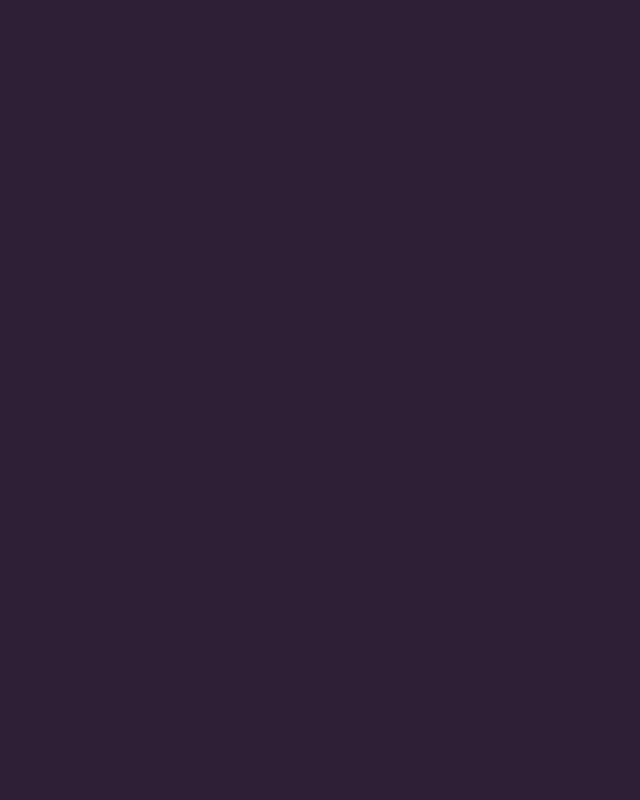
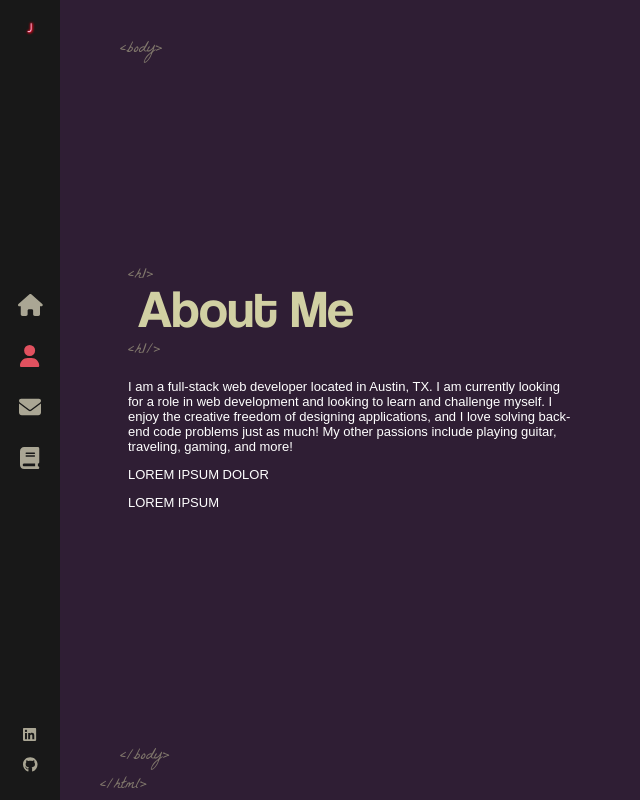
Before and after one commit to jsadowski7/JS-React-Portfolio, a React (Create React App) app in the folder 01-portfolio-app/: page /about in a window 1280 px wide. Before the commit this address had no page. Shown: the whole page, without its empty margins (0-640 px from the left). Built offline with nearby package versions, Linux system fonts and the light colour scheme.

Commit message:
Created About Me page, added and styled text. added font awesome icons but error with loading them

```diff
--- a/01-portfolio-app/src/App.js
+++ b/01-portfolio-app/src/App.js
@@ -2,6 +2,7 @@ import './App.scss';
 import { Routes, Route } from 'react-router-dom';
 import Layout from './components/Layout';
 import Home from './components/Home';
+import About from './components/About';
 
 function App() {
   return (
@@ -9,6 +10,7 @@ function App() {
     <Routes>
       <Route path="/" element={<Layout />}>
         <Route index element={<Home />} />
+        <Route path="about" element={<About />} />
         </Route>
     </Routes>
     </>
--- /dev/null
+++ b/01-portfolio-app/src/components/About/index.js
@@ -0,0 +1,50 @@
+import './index.scss'
+import { FontAwesomeIcon } from '@fortawesome/react-fontawesome';
+import {
+    faAngular,
+    faHtml5,
+    faCss3,
+    faReact,
+    faJsSquare,
+    faGitAlt
+} from '@fortawesome/free-solid-svg-icons';
+
+const About = () => {
+    return (
+        <div className='container about-page'>
+            <div className='text-zone'>
+                <h1>About Me</h1>
+                <p>I am a full-stack web developer located in Austin, TX. I am currently looking for a role in web development
+                    and looking to learn and challenge myself. I enjoy the creative freedom of designing applications, and I love
+                    solving back-end code problems just as much! My other passions include playing guitar, traveling, gaming, and more!
+                </p>
+                <p>LOREM IPSUM DOLOR</p>
+                <p>LOREM IPSUM</p>
+            </div>
+            <div className='stage-cube-cont'>
+                <div className='cubespinner'>
+                    <div className='face1'>
+                        <FontAwesomeIcon icon={faAngular} color='#DD0031' />
+                    </div>
+                    <div className='face2'>
+                        <FontAwesomeIcon icon={faHtml5} color='#DD0031' />
+                    </div>
+                    <div className='face3'>
+                        <FontAwesomeIcon icon={faCss3} color='#DD0031' />
+                    </div>
+                    <div className='face4'>
+                        <FontAwesomeIcon icon={faReact} color='#DD0031' />
+                    </div>
+                    <div className='face5'>
+                        <FontAwesomeIcon icon={faJsSquare} color='#DD0031' />
+                    </div>
+                    <div className='face6'>
+                        <FontAwesomeIcon icon={faGitAlt} color='#DD0031' />
+                    </div>
+                </div>
+            </div>
+        </div>
+    )
+}
+
+export default About;
--- a/01-portfolio-app/src/components/Layout/index.scss
+++ b/01-portfolio-app/src/components/Layout/index.scss
@@ -37,3 +37,71 @@
     animation: fadeIn 1s forwards;
     animation-delay: 1s;
 }
+
+.about-page {
+    .text-zone {
+        position: absolute;
+        left: 10%;
+        top: 50%;
+        transform: translateY(-50%);
+        width: 35%;
+        vertical-align: middle;
+        display: table-cell;
+        max-height: 90%;
+
+        h1 {
+            font-size: 53px;
+            font-family: 'Coolvetica';
+            color: #d1d0a3;
+            font-weight: 400;
+            margin-top: 0;
+            position: relative;
+            margin-bottom: 40px;
+            left: 10px;
+
+            &::before {
+                content: '<h1>';
+                font-family: 'La Belle Aurore';
+                font-size: 16px;
+                position: absolute;
+                margin-top: -10px;
+                left: -10px;
+                opacity: 0.5;
+                line-height: 16px;
+            }
+
+            &::after {
+                content: '<h1/>';
+                font-family: 'La Belle Aurore';
+                font-size: 16px;
+                line-height: 16px;
+                position: absolute;
+                left: -30px;
+                bottom: -20px;
+                margin-left: 20px;
+                opacity: 0.5;
+            }
+        }
+
+        p {
+            font-size: 13px;
+            color: #fff;
+            font-family: sans-serif;
+            font-weight: 300;
+            min-width: fit-content;
+            animation: pulse 1s;
+
+            &:nth-of-type(1) {
+                animation-delay: 1.1s;
+            }
+
+            &:nth-of-type(2) {
+                animation-delay: 1.2s;
+            }
+
+            &:nth-of-type(3) {
+                animation-delay: 1.3s;
+            }
+        }
+    }
+}
```
Also changed, not shown: 01-portfolio-app/src/components/About/index.scss (added).
